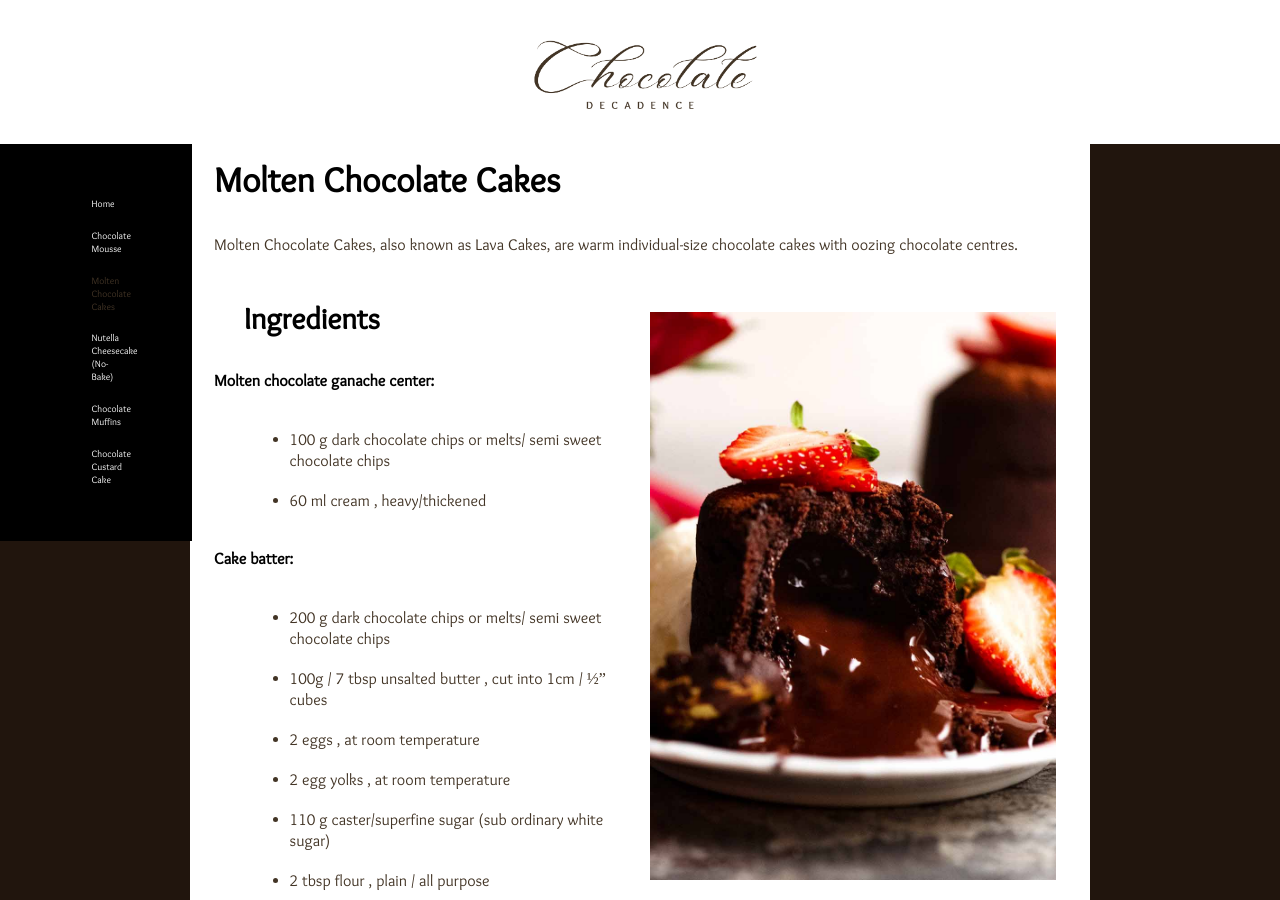
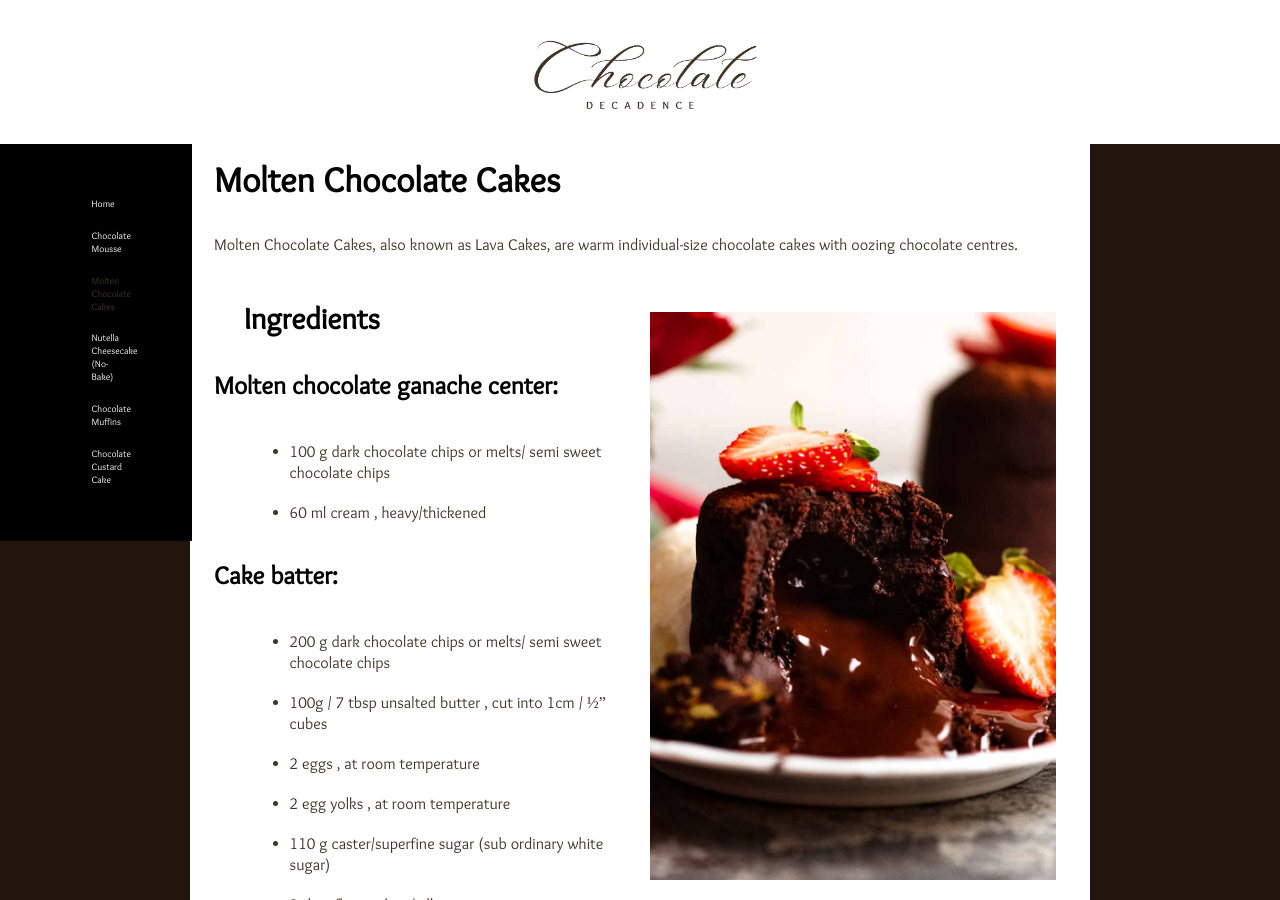
Before and after one commit to nicoleanncarter/recipes, a Jekyll site: the page built from _recipes/dark-chocolate-and-orange-tart.md, in a window 1280 px wide and 900 px high. Built offline with Jekyll 4.4.1, drawn with Linux system fonts in a browser that asks for light colours.

```diff
--- a/_recipes/dark-chocolate-and-orange-tart.md
+++ b/_recipes/dark-chocolate-and-orange-tart.md
@@ -10,12 +10,12 @@ Molten Chocolate Cakes, also known as Lava Cakes, are warm individual-size choco
 
 ## I﻿ngredients
 
-#### Molten chocolate ganache center:
+### Molten chocolate ganache center:
 
 * 100 g dark chocolate chips or melts/ semi sweet chocolate chips
 * 60 ml cream , heavy/thickened
 
-#### Cake batter:
+### Cake batter:
 
 * 200 g dark chocolate chips or melts/ semi sweet chocolate chips
 * 100g / 7 tbsp unsalted butter , cut into 1cm / ½" cubes
@@ -24,7 +24,7 @@ Molten Chocolate Cakes, also known as Lava Cakes, are warm individual-size choco
 * 110 g caster/superfine sugar (sub ordinary white sugar)
 * 2 tbsp flour , plain / all purpose
 
-#### To serve:
+### To serve:
 
 * Ice-cream or cream (highly recommended!)
 * Cocoa or icing sugar / powdered sugar , for dusting
@@ -32,12 +32,12 @@ Molten Chocolate Cakes, also known as Lava Cakes, are warm individual-size choco
 
 ## Method
 
-#### Molten chocolate ganache:
+### Molten chocolate ganache:
 
 1. Place chocolate and cream in a microwave-proof bowl. Microwave on high for three 20-second bursts, stirring in between, until chocolate is melted and smooth.
 2. Let cool on the counter for 10 minutes, then refrigerate for 3 hours or until firm enough to scoop into balls. (Note 3)
 
-#### Cake:
+### Cake:
 
 1. **Preheat oven** to 200°C / 390°F (180°C fan).
 2. **Grease & dust moulds:** Grease 4 x 170ml / 5.75oz dariole or pudding moulds with butter then dust insides with cocoa powder, tapping out excess. (Note 4)
```
